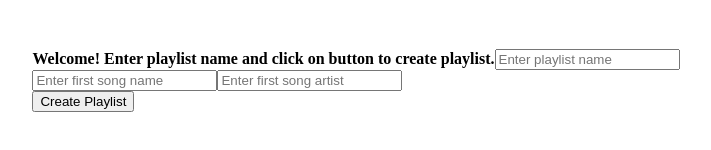
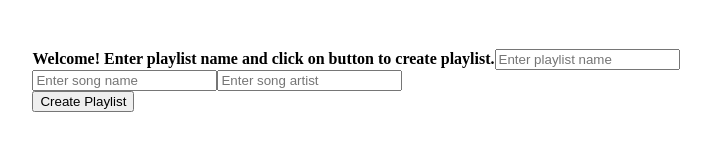
Before and after one commit to juanm35/musicwordslove, a Next.js app: page /spotify-log-in in a window 1280 px wide. Shown: the part 328-478 px from the top of the page, without its empty margins (284-995 px from the left). Built offline with nearby package versions, Linux system fonts and the light colour scheme; no server answers.

Commit message:
small adjustment

```diff
--- a/pages/spotify-log-in.js
+++ b/pages/spotify-log-in.js
@@ -59,8 +59,8 @@ export default function logIn() {
         <>
         <input placeholder='Enter playlist name' className='border border-gray-300' value={playlistName} onInput={e => setPlaylistName(e.target.value)}/>
         <div className='flex gap-8'>
-          <input placeholder='Enter first song name' className='border border-gray-300' value={songName} onInput={e => setSongName(e.target.value)}/>
-          <input placeholder='Enter first song artist' className='border border-gray-300' value={songArtist} onInput={e => setSongArtist(e.target.value)}/>
+          <input placeholder='Enter song name' className='border border-gray-300' value={songName} onInput={e => setSongName(e.target.value)}/>
+          <input placeholder='Enter song artist' className='border border-gray-300' value={songArtist} onInput={e => setSongArtist(e.target.value)}/>
         </div>
         <MainButton buttonName="Create Playlist" onClick={handleCreatePlaylist}></MainButton>
         </>
```
